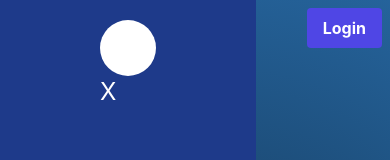
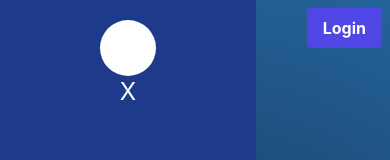
Before and after one commit to nauman-aziz/VirtualDashboards, a React (Create React App) app: page / in a window 390 px wide. Shown: the top 160 px of the page. Built offline with nearby package versions, Linux system fonts and the light colour scheme.

Commit message:
mobile navigation fixed

```diff
--- a/src/NavigationBar.jsx
+++ b/src/NavigationBar.jsx
@@ -30,13 +30,13 @@ const NavigationBar = ({ navbarVisible, toggleNavbarVisibility }) => {
       className={`bg-blue-900 text-white w-64 md:w-46 flex flex-col items-center p-5 space-y-6 h-screen justify-between absolute z-10 sm:z-0 sm:relative inset-y-0 left-0`}
       style={!navbarVisible ? { left: "-255px" } : { left: 0 }}
     >
-      <div className="flex flex-col items-start justify-start sm:items-center sm:justify-center">
+      <div className="flex flex-col items-center justify-center">
         <div className="bg-white rounded-full p-7">
           {/* Place for company logo */}
         </div>
         <div className="hidden sm:block text-white text-xl">Company Name</div>
         <button onClick={toggleNavbarVisibility}>
-          <div className="block sm:hidden text-white text-2xl">X</div>
+          <div className="block sm:hidden text-white text-2xl ">X</div>
         </button>
       </div>
 
```
